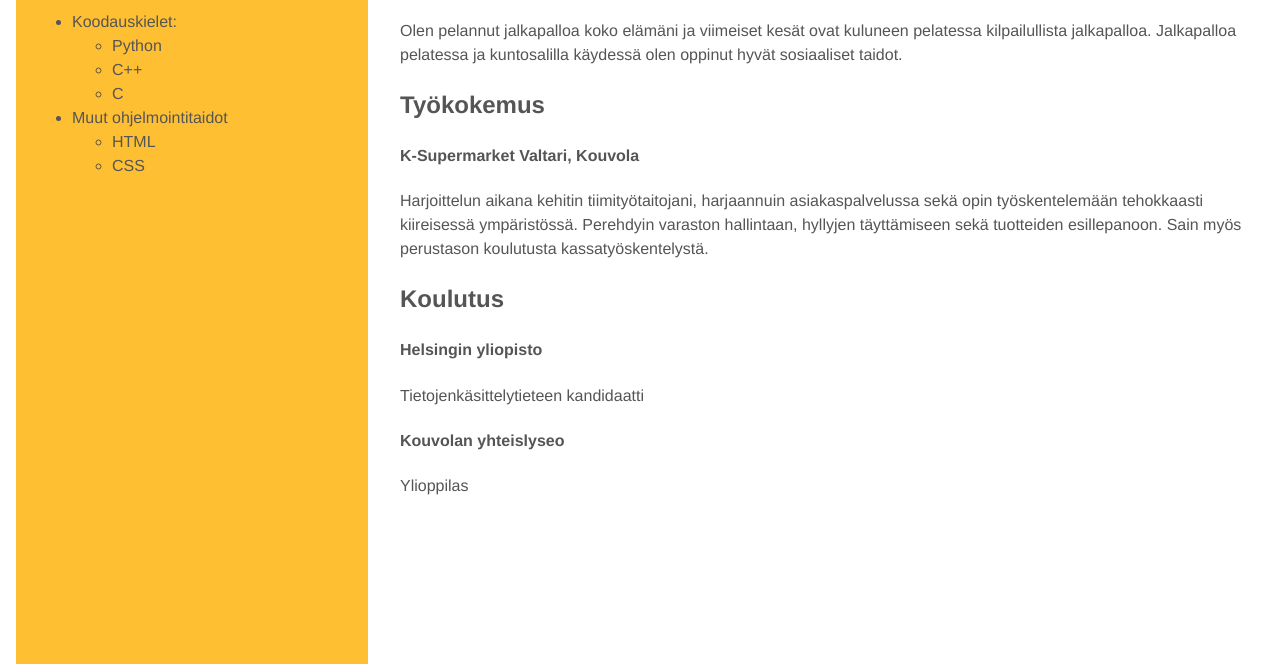
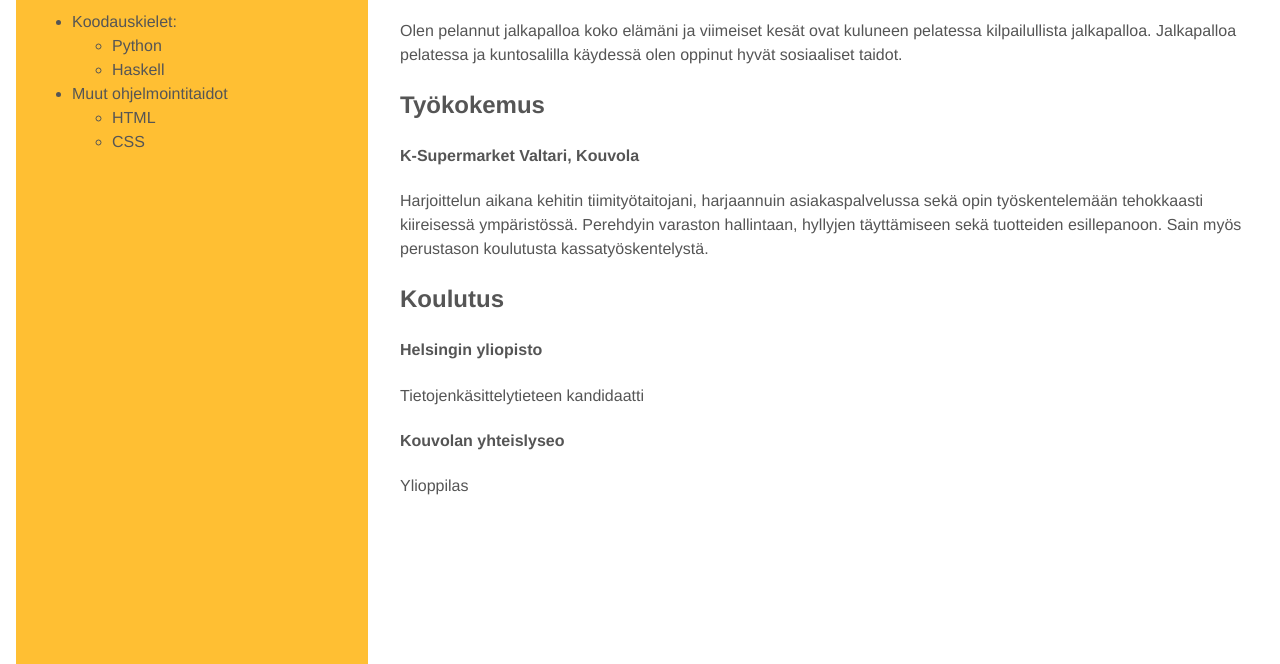
Before and after one commit to aapokoiv/Me_webiste, a plain HTML site: page index.html in a window 1280 px wide. Shown: the part 136-800 px from the top of the page. Drawn offline with Linux system fonts and the light colour scheme.

Commit message:
ohjelmointitaitojen päivitys

```diff
--- a/index.html
+++ b/index.html
@@ -48,8 +48,7 @@ sosiaaliset taidot.<p>
     <li>Koodauskielet:</li>
 	<ul>
       <li>Python</li>
-	    <li>C++</li>
-      <li>C</li>
+      <li>Haskell</li>
 	</ul>
     <li>Muut ohjelmointitaidot</li>
 	<ul>
```
